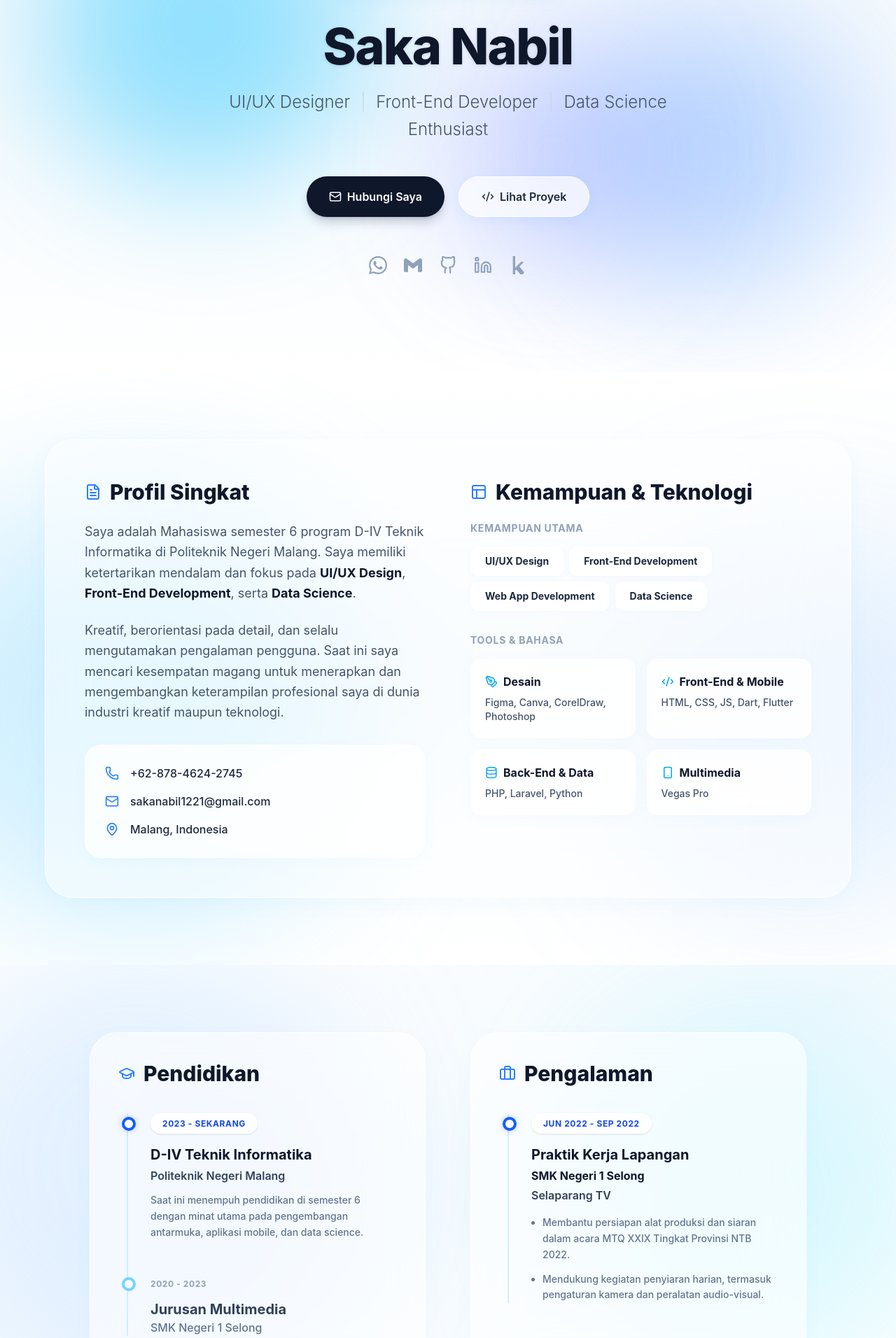
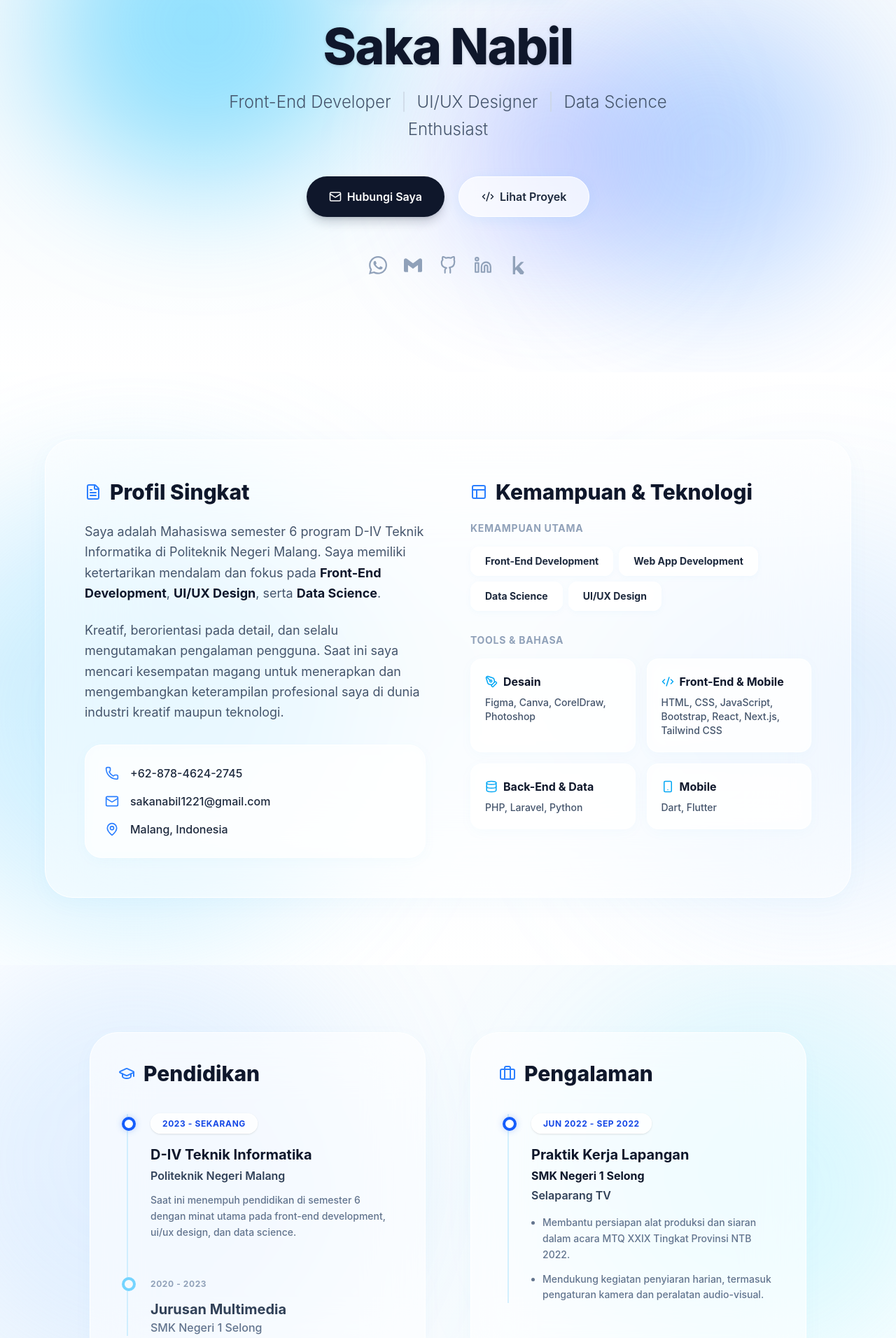
Before and after one commit to sakanabil/portofolio-saka, a React (Vite) app: page / in a window 1280 px wide. Shown: the part 228-2140 px from the top of the page at 70% size. Built offline with nearby package versions, Linux system fonts and the light colour scheme.

Commit message:
feat: update project descriptions and add new competition section

```diff
--- a/src/App.jsx
+++ b/src/App.jsx
@@ -216,9 +216,9 @@ const Portfolio = () => {
             Saka Nabil
           </h1>
           <p className="text-xl md:text-2xl text-slate-600 mb-12 max-w-2xl mx-auto font-light leading-relaxed">
-            UI/UX Designer <span className="text-slate-300 mx-2">|</span>{" "}
             Front-End Developer <span className="text-slate-300 mx-2">|</span>{" "}
-            Data Science Enthusiast
+            UI/UX Designer <span className="text-slate-300 mx-2">|</span> Data
+            Science Enthusiast
           </p>
 
           <div className="flex flex-wrap justify-center gap-5 mb-14">
@@ -299,9 +299,9 @@ const Portfolio = () => {
               Saya adalah Mahasiswa semester 6 program D-IV Teknik Informatika
               di Politeknik Negeri Malang. Saya memiliki ketertarikan mendalam
               dan fokus pada{" "}
-              <strong className="text-slate-900">UI/UX Design</strong>,{" "}
-              <strong className="text-slate-900">Front-End Development</strong>,
-              serta <strong className="text-slate-900">Data Science</strong>.
+              <strong className="text-slate-900">Front-End Development</strong>,{" "}
+              <strong className="text-slate-900">UI/UX Design</strong>, serta{" "}
+              <strong className="text-slate-900">Data Science</strong>.
             </p>
             <p className="text-slate-600 leading-relaxed text-lg mb-8">
               Kreatif, berorientasi pada detail, dan selalu mengutamakan
@@ -335,10 +335,10 @@ const Portfolio = () => {
                 </h3>
                 <div className="flex flex-wrap gap-2">
                   {[
-                    "UI/UX Design",
                     "Front-End Development",
                     "Web App Development",
                     "Data Science",
+                    "UI/UX Design",
                   ].map((skill) => (
                     <span
                       key={skill}
@@ -376,7 +376,8 @@ const Portfolio = () => {
                       Front-End & Mobile
                     </div>
                     <p className="text-sm text-slate-600 font-medium">
-                      HTML, CSS, JS, Dart, Flutter
+                      HTML, CSS, JavaScript, Bootstrap, React, Next.js, Tailwind
+                      CSS
                     </p>
                   </div>
                   <div className="bg-white/70 backdrop-blur-md p-5 rounded-2xl border border-white shadow-[0_4px_20px_rgba(14,165,233,0.03)] hover:bg-white transition-colors duration-300 group">
@@ -397,10 +398,10 @@ const Portfolio = () => {
                         size={18}
                         className="text-sky-500 group-hover:text-blue-600 transition-colors"
                       />{" "}
-                      Multimedia
+                      Mobile
                     </div>
                     <p className="text-sm text-slate-600 font-medium">
-                      Vegas Pro
+                      Dart, Flutter
                     </p>
                   </div>
                 </div>
@@ -440,7 +441,7 @@ const Portfolio = () => {
                   </p>
                   <p className="text-slate-500 text-sm mt-3 leading-relaxed font-medium">
                     Saat ini menempuh pendidikan di semester 6 dengan minat
-                    utama pada pengembangan antarmuka, aplikasi mobile, dan data
+                    utama pada front-end development, ui/ux design, dan data
                     science.
                   </p>
                 </div>
@@ -571,42 +572,6 @@ const Portfolio = () => {
               </div>
             </div>
 
-            {/* Kuliah Room Booking */}
-            <div className="group bg-white/70 backdrop-blur-xl rounded-[2rem] overflow-hidden border border-white shadow-[0_8px_30px_rgba(14,165,233,0.05)] hover:shadow-[0_15px_40px_rgba(14,165,233,0.1)] hover:-translate-y-2 transition-all duration-300 flex flex-col">
-              <div
-                className="h-48 p-6 flex flex-col justify-end relative overflow-hidden bg-cover bg-center"
-                style={{ backgroundImage: "url('/Peminjaman.jpg')" }} // <-- MASUKKAN NAMA GAMBAR DI SINI
-              >
-                {/* Overlay Hitam Transparan (Wajib agar teks terbaca di atas gambar) */}
-                <div className="absolute inset-0 bg-slate-900/30 group-hover:bg-slate-900/20 transition-all duration-300 z-0"></div>
-
-                {/* Efek Cahaya / Glowing Orbs (Bisa dipertahankan atau dihapus) */}
-                <div className="absolute top-0 right-0 w-32 h-32 bg-blue-400/40 rounded-full blur-2xl -mr-5 -mt-5 z-0 pointer-events-none"></div>
-                <span className="inline-block px-4 py-1.5 bg-white/10 backdrop-blur-md text-white text-xs font-bold rounded-full mb-3 w-max border border-white/20 relative z-10">
-                  Proyek Kuliah
-                </span>
-                <h3 className="text-2xl font-bold text-white relative z-10 drop-shadow-md">
-                  Room Booking
-                </h3>
-              </div>
-              <div className="p-7 grow flex flex-col justify-between bg-white/50">
-                <div>
-                  <p className="text-slate-600 text-sm mb-4 leading-relaxed font-medium">
-                    Desain UI/UX Sistem Peminjaman Ruangan universitas untuk
-                    mempermudah manajemen dan pemesanan ruangan.
-                  </p>
-                </div>
-                <div className="flex flex-wrap gap-2 mt-5 pt-5 border-t border-sky-100">
-                  <span className="text-xs font-bold text-slate-700 bg-white/80 backdrop-blur-sm border border-white px-3 py-1.5 rounded-lg shadow-[0_2px_10px_rgba(14,165,233,0.04)]">
-                    UI/UX
-                  </span>
-                  <span className="text-xs font-bold text-slate-700 bg-white/80 backdrop-blur-sm border border-white px-3 py-1.5 rounded-lg shadow-[0_2px_10px_rgba(14,165,233,0.04)]">
-                    Figma
-                  </span>
-                </div>
-              </div>
-            </div>
-
             {/* Kuliah SIGMA */}
             <div className="group bg-white/70 backdrop-blur-xl rounded-[2rem] overflow-hidden border border-white shadow-[0_8px_30px_rgba(14,165,233,0.05)] hover:shadow-[0_15px_40px_rgba(14,165,233,0.1)] hover:-translate-y-2 transition-all duration-300 flex flex-col">
               <div
@@ -649,6 +614,9 @@ const Portfolio = () => {
                   </span>
                   <span className="text-xs font-bold text-slate-700 bg-white/80 backdrop-blur-sm border border-white px-3 py-1.5 rounded-lg shadow-[0_2px_10px_rgba(14,165,233,0.04)]">
                     Laravel
+                  </span>
+                  <span className="text-xs font-bold text-slate-700 bg-white/80 backdrop-blur-sm border border-white px-3 py-1.5 rounded-lg shadow-[0_2px_10px_rgba(14,165,233,0.04)]">
+                    Bootstrap
                   </span>
                 </div>
               </div>
@@ -696,6 +664,45 @@ const Portfolio = () => {
                   </span>
                   <span className="text-xs font-bold text-slate-700 bg-white/80 backdrop-blur-sm border border-white px-3 py-1.5 rounded-lg shadow-[0_2px_10px_rgba(14,165,233,0.04)]">
                     Laravel
+                  </span>
+                  <span className="text-xs font-bold text-slate-700 bg-white/80 backdrop-blur-sm border border-white px-3 py-1.5 rounded-lg shadow-[0_2px_10px_rgba(14,165,233,0.04)]">
+                    CSS
+                  </span>
+                </div>
+              </div>
+            </div>
+
+            {/* Kuliah Room Booking */}
+            <div className="group bg-white/70 backdrop-blur-xl rounded-[2rem] overflow-hidden border border-white shadow-[0_8px_30px_rgba(14,165,233,0.05)] hover:shadow-[0_15px_40px_rgba(14,165,233,0.1)] hover:-translate-y-2 transition-all duration-300 flex flex-col">
+              <div
+                className="h-48 p-6 flex flex-col justify-end relative overflow-hidden bg-cover bg-center"
+                style={{ backgroundImage: "url('/Peminjaman.jpg')" }} // <-- MASUKKAN NAMA GAMBAR DI SINI
+              >
+                {/* Overlay Hitam Transparan (Wajib agar teks terbaca di atas gambar) */}
+                <div className="absolute inset-0 bg-slate-900/30 group-hover:bg-slate-900/20 transition-all duration-300 z-0"></div>
+
+                {/* Efek Cahaya / Glowing Orbs (Bisa dipertahankan atau dihapus) */}
+                <div className="absolute top-0 right-0 w-32 h-32 bg-blue-400/40 rounded-full blur-2xl -mr-5 -mt-5 z-0 pointer-events-none"></div>
+                <span className="inline-block px-4 py-1.5 bg-white/10 backdrop-blur-md text-white text-xs font-bold rounded-full mb-3 w-max border border-white/20 relative z-10">
+                  Proyek Kuliah
+                </span>
+                <h3 className="text-2xl font-bold text-white relative z-10 drop-shadow-md">
+                  Room Booking
+                </h3>
+              </div>
+              <div className="p-7 grow flex flex-col justify-between bg-white/50">
+                <div>
+                  <p className="text-slate-600 text-sm mb-4 leading-relaxed font-medium">
+                    Desain UI/UX Sistem Peminjaman Ruangan universitas untuk
+                    mempermudah manajemen dan pemesanan ruangan.
+                  </p>
+                </div>
+                <div className="flex flex-wrap gap-2 mt-5 pt-5 border-t border-sky-100">
+                  <span className="text-xs font-bold text-slate-700 bg-white/80 backdrop-blur-sm border border-white px-3 py-1.5 rounded-lg shadow-[0_2px_10px_rgba(14,165,233,0.04)]">
+                    UI/UX
+                  </span>
+                  <span className="text-xs font-bold text-slate-700 bg-white/80 backdrop-blur-sm border border-white px-3 py-1.5 rounded-lg shadow-[0_2px_10px_rgba(14,165,233,0.04)]">
+                    Figma
                   </span>
                 </div>
               </div>
@@ -752,42 +759,6 @@ const Portfolio = () => {
               </div>
             </div>
 
-            {/* Kuliah Lomba poster */}
-            <div className="group bg-white/70 backdrop-blur-xl rounded-[2rem] overflow-hidden border border-white shadow-[0_8px_30px_rgba(14,165,233,0.05)] hover:shadow-[0_15px_40px_rgba(14,165,233,0.1)] hover:-translate-y-2 transition-all duration-300 flex flex-col">
-              <div
-                className="h-48 p-6 flex flex-col justify-end relative overflow-hidden bg-cover bg-center"
-                style={{ backgroundImage: "url('/poster.jpeg')" }} // <-- MASUKKAN NAMA GAMBAR DI SINI
-              >
-                {/* Overlay Hitam Transparan (Wajib agar teks terbaca di atas gambar) */}
-                <div className="absolute inset-0 bg-slate-900/30 group-hover:bg-slate-900/20 transition-all duration-300 z-0"></div>
-
-                {/* Efek Cahaya / Glowing Orbs (Bisa dipertahankan atau dihapus) */}
-                <div className="absolute top-0 right-0 w-32 h-32 bg-blue-400/40 rounded-full blur-2xl -mr-5 -mt-5 z-0 pointer-events-none"></div>
-                <span className="inline-block px-4 py-1.5 bg-white/10 backdrop-blur-md text-white text-xs font-bold rounded-full mb-3 w-max border border-white/20 relative z-10">
-                  Proyek Lomba
-                </span>
-                <h3 className="text-2xl font-bold text-white relative z-10 drop-shadow-md">
-                  Poster Infografis
-                </h3>
-              </div>
-              <div className="p-7 grow flex flex-col justify-between bg-white/50">
-                <div>
-                  <p className="text-slate-600 text-sm mb-4 leading-relaxed font-medium">
-                    Poster Infografis dengan Tema “Revitalisasi Pertanian:
-                    Menuju Hasil Lebih Baik dengan Teknologi Terbaru”
-                  </p>
-                </div>
-                <div className="flex flex-wrap gap-2 mt-5 pt-5 border-t border-sky-100">
-                  <span className="text-xs font-bold text-slate-700 bg-white/80 backdrop-blur-sm border border-white px-3 py-1.5 rounded-lg shadow-[0_2px_10px_rgba(14,165,233,0.04)]">
-                    Figma
-                  </span>
-                  <span className="text-xs font-bold text-slate-700 bg-white/80 backdrop-blur-sm border border-white px-3 py-1.5 rounded-lg shadow-[0_2px_10px_rgba(14,165,233,0.04)]">
-                    CorelDraw
-                  </span>
-                </div>
-              </div>
-            </div>
-
             {/* Lomba UI/UX */}
             <div className="group bg-white/70 backdrop-blur-xl rounded-[2rem] overflow-hidden border border-white shadow-[0_8px_30px_rgba(14,165,233,0.05)] hover:shadow-[0_15px_40px_rgba(14,165,233,0.1)] hover:-translate-y-2 transition-all duration-300 flex flex-col">
               {/* --- BAGIAN GAMBAR HEADER --- */}
@@ -830,43 +801,37 @@ const Portfolio = () => {
               </div>
             </div>
 
-            {/* Smart Toll */}
+            {/* Kuliah Lomba poster */}
             <div className="group bg-white/70 backdrop-blur-xl rounded-[2rem] overflow-hidden border border-white shadow-[0_8px_30px_rgba(14,165,233,0.05)] hover:shadow-[0_15px_40px_rgba(14,165,233,0.1)] hover:-translate-y-2 transition-all duration-300 flex flex-col">
-              {/* --- BAGIAN GAMBAR HEADER --- */}
               <div
                 className="h-48 p-6 flex flex-col justify-end relative overflow-hidden bg-cover bg-center"
-                style={{ backgroundImage: "url('/toll.jpg')" }} // <-- MASUKKAN NAMA GAMBAR DI SINI
+                style={{ backgroundImage: "url('/poster.jpeg')" }} // <-- MASUKKAN NAMA GAMBAR DI SINI
               >
                 {/* Overlay Hitam Transparan (Wajib agar teks terbaca di atas gambar) */}
                 <div className="absolute inset-0 bg-slate-900/30 group-hover:bg-slate-900/20 transition-all duration-300 z-0"></div>
 
                 {/* Efek Cahaya / Glowing Orbs (Bisa dipertahankan atau dihapus) */}
                 <div className="absolute top-0 right-0 w-32 h-32 bg-blue-400/40 rounded-full blur-2xl -mr-5 -mt-5 z-0 pointer-events-none"></div>
-
-                {/* Tag & Judul */}
-                <span className="inline-block px-4 py-1.5 bg-white/20 backdrop-blur-md text-white text-xs font-bold rounded-full mb-3 w-max border border-white/20 relative z-10">
-                  Proyek Personal
+                <span className="inline-block px-4 py-1.5 bg-white/10 backdrop-blur-md text-white text-xs font-bold rounded-full mb-3 w-max border border-white/20 relative z-10">
+                  Proyek Lomba
                 </span>
                 <h3 className="text-2xl font-bold text-white relative z-10 drop-shadow-md">
-                  Smart Toll
+                  Poster Infografis
                 </h3>
               </div>
-              {/* --- AKHIR BAGIAN GAMBAR HEADER --- */}
-
               <div className="p-7 grow flex flex-col justify-between bg-white/50">
                 <div>
                   <p className="text-slate-600 text-sm mb-4 leading-relaxed font-medium">
-                    Desain UI/UX mobile adaptasi dari aplikasi web Smart Toll
-                    (Proyek Kuliah) untuk monitoring dan manajemen sistem tol
-                    secara real-time.
+                    Poster Infografis dengan Tema “Revitalisasi Pertanian:
+                    Menuju Hasil Lebih Baik dengan Teknologi Terbaru”
                   </p>
                 </div>
                 <div className="flex flex-wrap gap-2 mt-5 pt-5 border-t border-sky-100">
                   <span className="text-xs font-bold text-slate-700 bg-white/80 backdrop-blur-sm border border-white px-3 py-1.5 rounded-lg shadow-[0_2px_10px_rgba(14,165,233,0.04)]">
-                    UI/UX
+                    Figma
                   </span>
                   <span className="text-xs font-bold text-slate-700 bg-white/80 backdrop-blur-sm border border-white px-3 py-1.5 rounded-lg shadow-[0_2px_10px_rgba(14,165,233,0.04)]">
-                    Figma
+                    CorelDraw
                   </span>
                 </div>
               </div>
@@ -941,6 +906,95 @@ const Portfolio = () => {
                   </span>
                   <span className="text-xs font-bold text-slate-700 bg-white/80 backdrop-blur-sm border border-white px-3 py-1.5 rounded-lg shadow-[0_2px_10px_rgba(14,165,233,0.04)]">
                     Python
+                  </span>
+                </div>
+              </div>
+            </div>
+
+            {/* Smart Toll */}
+            <div className="group bg-white/70 backdrop-blur-xl rounded-[2rem] overflow-hidden border border-white shadow-[0_8px_30px_rgba(14,165,233,0.05)] hover:shadow-[0_15px_40px_rgba(14,165,233,0.1)] hover:-translate-y-2 transition-all duration-300 flex flex-col">
+              {/* --- BAGIAN GAMBAR HEADER --- */}
+              <div
+                className="h-48 p-6 flex flex-col justify-end relative overflow-hidden bg-cover bg-center"
+                style={{ backgroundImage: "url('/toll.jpg')" }} // <-- MASUKKAN NAMA GAMBAR DI SINI
+              >
+                {/* Overlay Hitam Transparan (Wajib agar teks terbaca di atas gambar) */}
+                <div className="absolute inset-0 bg-slate-900/30 group-hover:bg-slate-900/20 transition-all duration-300 z-0"></div>
+
+                {/* Efek Cahaya / Glowing Orbs (Bisa dipertahankan atau dihapus) */}
+                <div className="absolute top-0 right-0 w-32 h-32 bg-blue-400/40 rounded-full blur-2xl -mr-5 -mt-5 z-0 pointer-events-none"></div>
+
+                {/* Tag & Judul */}
+                <span className="inline-block px-4 py-1.5 bg-white/20 backdrop-blur-md text-white text-xs font-bold rounded-full mb-3 w-max border border-white/20 relative z-10">
+                  Proyek Personal
+                </span>
+                <h3 className="text-2xl font-bold text-white relative z-10 drop-shadow-md">
+                  Smart Toll Mobile
+                </h3>
+              </div>
+              {/* --- AKHIR BAGIAN GAMBAR HEADER --- */}
+
+              <div className="p-7 grow flex flex-col justify-between bg-white/50">
+                <div>
+                  <p className="text-slate-600 text-sm mb-4 leading-relaxed font-medium">
+                    Desain UI/UX mobile adaptasi dari aplikasi web Smart Toll
+                    (Proyek Kuliah) untuk monitoring dan manajemen sistem tol
+                    secara real-time.
+                  </p>
+                </div>
+                <div className="flex flex-wrap gap-2 mt-5 pt-5 border-t border-sky-100">
+                  <span className="text-xs font-bold text-slate-700 bg-white/80 backdrop-blur-sm border border-white px-3 py-1.5 rounded-lg shadow-[0_2px_10px_rgba(14,165,233,0.04)]">
+                    UI/UX
+                  </span>
+                  <span className="text-xs font-bold text-slate-700 bg-white/80 backdrop-blur-sm border border-white px-3 py-1.5 rounded-lg shadow-[0_2px_10px_rgba(14,165,233,0.04)]">
+                    Figma
+                  </span>
+                </div>
+              </div>
+            </div>
+
+            {/* Proyek Kuliah SMT 6 */}
+            <div className="group bg-white/70 backdrop-blur-xl rounded-[2rem] overflow-hidden border border-white shadow-[0_8px_30px_rgba(14,165,233,0.05)] hover:shadow-[0_15px_40px_rgba(14,165,233,0.1)] hover:-translate-y-2 transition-all duration-300 flex flex-col">
+              <div
+                className="h-48 p-6 flex flex-col justify-end relative overflow-hidden bg-cover bg-center"
+                style={{ backgroundImage: "url('/ongoing.png')" }} // <-- MASUKKAN NAMA GAMBAR DI SINI
+              >
+                {/* Overlay Hitam Transparan (Wajib agar teks terbaca di atas gambar) */}
+                <div className="absolute inset-0 bg-slate-900/30 group-hover:bg-slate-900/20 transition-all duration-300 z-0"></div>
+
+                {/* Efek Cahaya / Glowing Orbs (Bisa dipertahankan atau dihapus) */}
+                <div className="absolute top-0 right-0 w-32 h-32 bg-blue-400/40 rounded-full blur-2xl -mr-5 -mt-5 z-0 pointer-events-none"></div>
+                <span className="inline-block px-4 py-1.5 bg-white/10 backdrop-blur-md text-white text-xs font-bold rounded-full mb-3 w-max border border-white/20 relative z-10">
+                  Proyek Kuliah
+                </span>
+                <h3 className="text-2xl font-bold text-white relative z-10 drop-shadow-md">
+                  Smart Toll IOT
+                </h3>
+              </div>
+              <div className="p-7 grow flex flex-col justify-between bg-white/50">
+                <div>
+                  <p className="text-slate-600 text-sm mb-4 leading-relaxed font-medium">
+                    Sistem Monitoring dan Manajemen Tol berbasis Internet of
+                    Things (IoT) untuk memantau kondisi jalan tol secara
+                    real-time dan memberikan informasi kepada pengguna melalui
+                    hasil analisis data.
+                  </p>
+                </div>
+                <div className="flex flex-wrap gap-2 mt-5 pt-5 border-t border-sky-100">
+                  <span className="text-xs font-bold text-slate-700 bg-white/80 backdrop-blur-sm border border-white px-3 py-1.5 rounded-lg shadow-[0_2px_10px_rgba(14,165,233,0.04)]">
+                    Web App
+                  </span>
+                  <span className="text-xs font-bold text-slate-700 bg-white/80 backdrop-blur-sm border border-white px-3 py-1.5 rounded-lg shadow-[0_2px_10px_rgba(14,165,233,0.04)]">
+                    Next.js
+                  </span>
+                  <span className="text-xs font-bold text-slate-700 bg-white/80 backdrop-blur-sm border border-white px-3 py-1.5 rounded-lg shadow-[0_2px_10px_rgba(14,165,233,0.04)]">
+                    IOT
+                  </span>
+                  <span className="text-xs font-bold text-slate-700 bg-white/80 backdrop-blur-sm border border-white px-3 py-1.5 rounded-lg shadow-[0_2px_10px_rgba(14,165,233,0.04)]">
+                    Tailwind CSS
+                  </span>
+                  <span className="text-xs font-bold text-slate-700 bg-white/80 backdrop-blur-sm border border-white px-3 py-1.5 rounded-lg shadow-[0_2px_10px_rgba(14,165,233,0.04)]">
+                    Cloud Computing
                   </span>
                 </div>
               </div>
```
